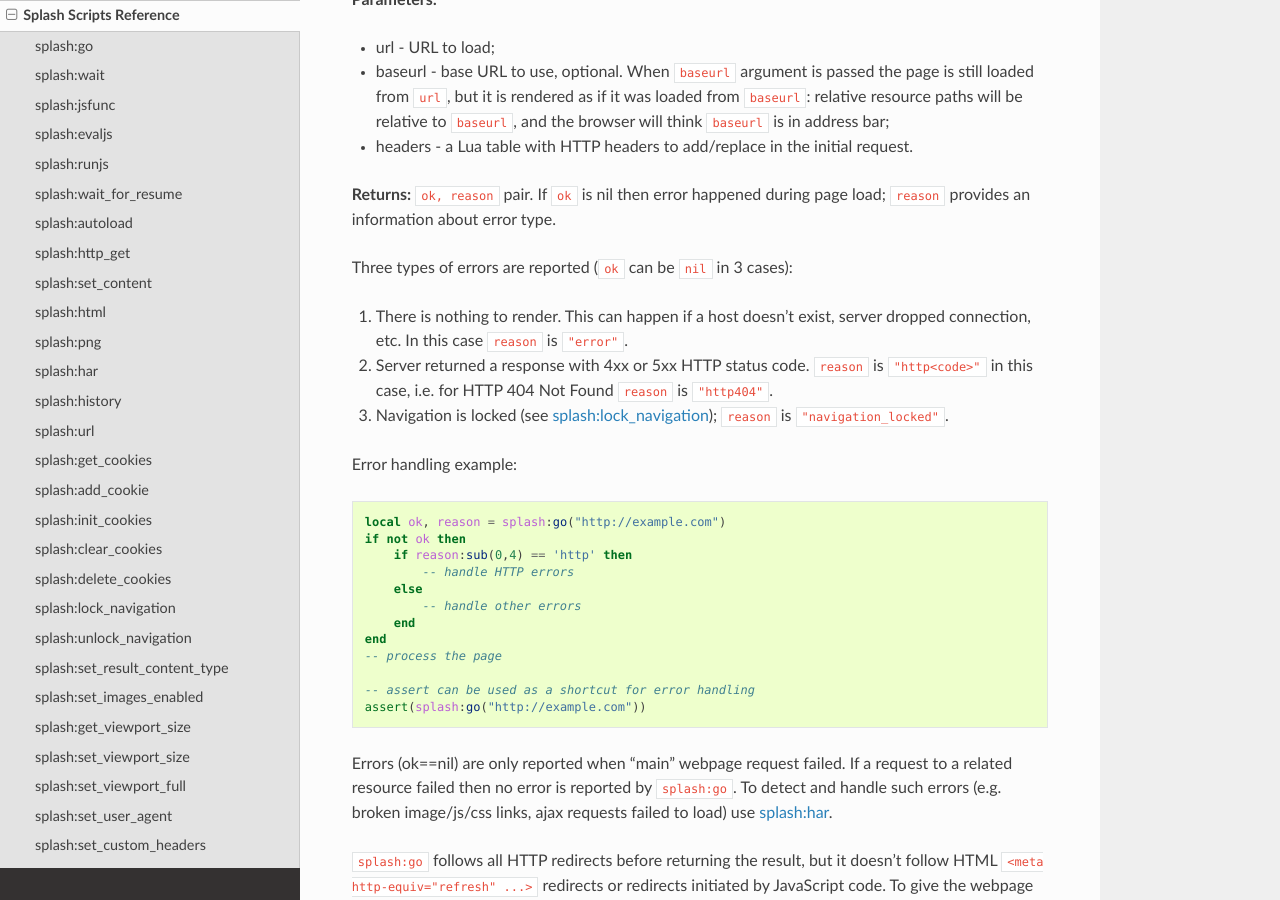
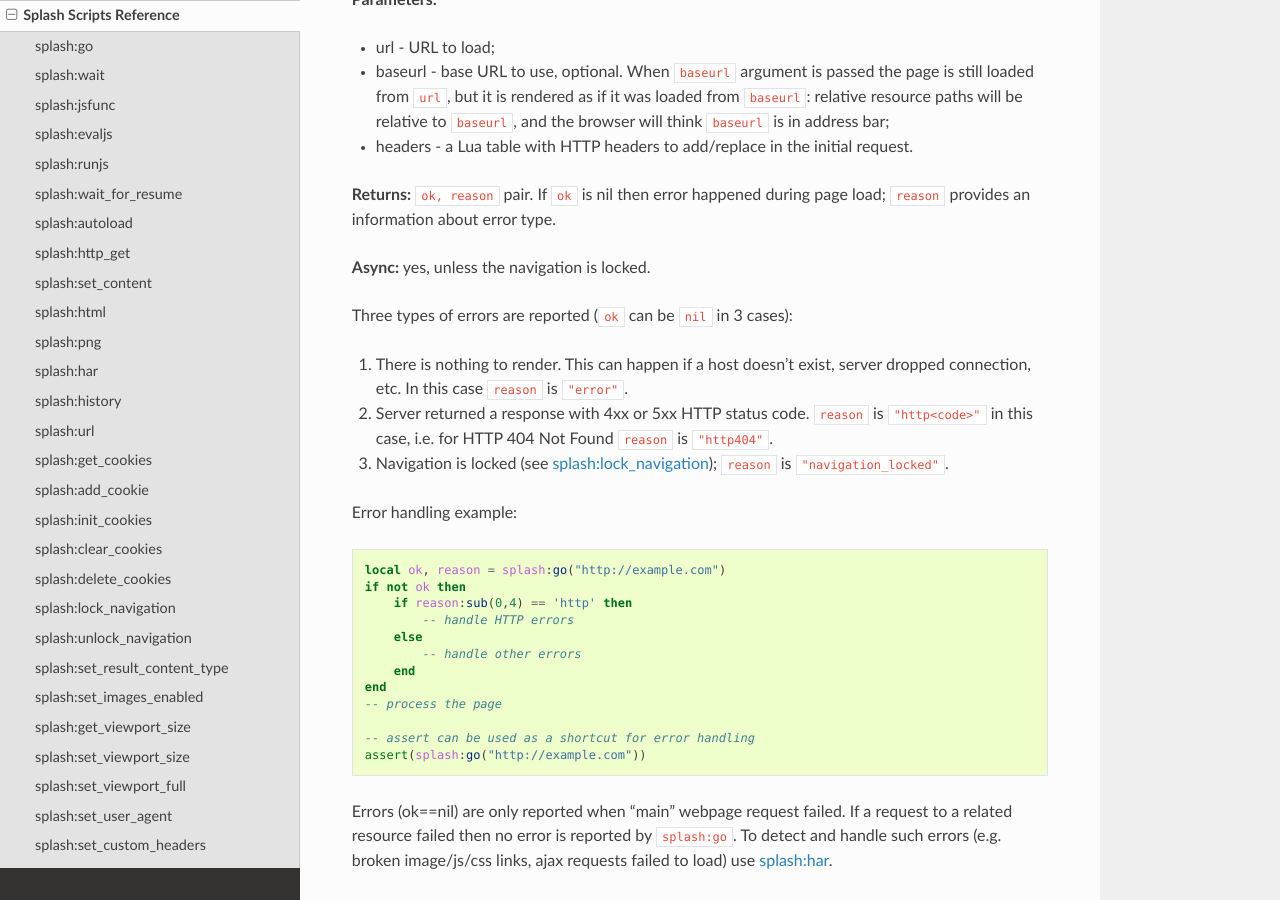
Before and after one commit to scrapinghub/splash, a Sphinx documentation site: the page built from docs/scripting-ref.rst, in a window 1280 px wide and 900 px high, scrolled down 547 px. Built offline with Sphinx 7.4.7 and the Read the Docs theme 2.0.0, drawn with Linux system fonts in a browser that asks for light colours; some of the changed text lies outside the part shown.

Commit message:
DOC document sync/async in splash methods reference docs.

```diff
--- a/docs/scripting-ref.rst
+++ b/docs/scripting-ref.rst
@@ -33,6 +33,8 @@
 
 **Returns:** ``ok, reason`` pair. If ``ok`` is nil then error happened during
 page load; ``reason`` provides an information about error type.
+
+**Async:** yes, unless the navigation is locked.
 
 Three types of errors are reported (``ok`` can be ``nil`` in 3 cases):
 
@@ -115,6 +117,8 @@
 stopped prematurely, and ``reason`` contains a string with a reason.
 Possible reasons are ``"error"`` and ``"redirect"``.
 
+**Async:** yes.
+
 Usage example:
 
 .. code-block:: lua
@@ -161,6 +165,8 @@
 
 **Returns:** a function that can be called from Lua to execute JavaScript
 code in page context.
+
+**Async:** no.
 
 Example:
 
@@ -278,6 +284,8 @@
 converted from JavaScript to Lua data types. In case of syntax errors or
 JavaScript exceptions an error is raised.
 
+**Async:** no.
+
 JavaScript → Lua conversion rules are the same as for
 :ref:`splash:jsfunc <js-lua-conversion-rules>`.
 
@@ -347,6 +355,8 @@
 **Returns:** ``ok, error`` pair. When the execution is successful
 ``ok`` is True. In case of JavaScript errors ``ok`` is ``nil``,
 and ``error`` contains the error string.
+
+**Async:** no.
 
 Example:
 
@@ -426,6 +436,8 @@
 contains any additional key/value pairs set by ``splash.set(…)``. In case of
 timeout or JavaScript errors ``result`` is ``nil`` and ``error`` contains an
 error message string.
+
+**Async:** yes.
 
 Examples:
 
@@ -632,6 +644,8 @@
 **Returns:** ``ok, reason`` pair. If ``ok`` is nil, error happened and
 ``reason`` contains an error description.
 
+**Async:** yes, but only when an URL of a remote resource is passed.
+
 :ref:`splash-autoload` allows to execute JavaScript code at each page load.
 :ref:`splash-autoload` doesn't doesn't execute the passed
 JavaScript code itself. To execute some code once, *after* page is loaded
@@ -700,6 +714,8 @@
 
 **Returns:** a Lua table with the response in `HAR response`_ format.
 
+**Async:** yes.
+
 Example:
 
 .. code-block:: lua
@@ -742,6 +758,8 @@
 **Returns:** ``ok, reason`` pair. If ``ok`` is nil then error happened during
 page load; ``reason`` provides an information about error type.
 
+**Async:** yes.
+
 Example:
 
 .. code-block:: lua
@@ -762,6 +780,8 @@
 **Signature:** ``html = splash:html()``
 
 **Returns:** contents of a current page (as a string).
+
+**Async:** no.
 
 Example:
 
@@ -825,6 +845,8 @@
   or ``'vector'``
 
 **Returns:** PNG screenshot data.
+
+**Async:** no.
 
 Without arguments ``splash:png()`` will take a snapshot of the current viewport.
 
@@ -890,6 +912,8 @@
 **Returns:** information about pages loaded, events happened,
 network requests sent and responses received in HAR_ format.
 
+**Async:** no.
+
 If your script returns the result of ``splash:har()`` in a top-level
 ``"har"`` key then Splash UI will give you a nice diagram with network
 information (similar to "Network" tabs in Firefox or Chrome developer tools):
@@ -913,6 +937,8 @@
 
 **Returns:** information about requests/responses for the pages loaded, in
 `HAR entries`_ format.
+
+**Async:** no.
 
 ``splash:history`` doesn't return information about related resources
 like images, scripts, stylesheets or AJAX requests. If you need this
@@ -944,6 +970,8 @@
 
 **Returns:** the current URL.
 
+**Async:** no.
+
 .. _splash-get-cookies:
 
 splash:get_cookies
@@ -953,6 +981,8 @@
 
 **Returns:** CookieJar contents - an array with all cookies available
 for the script. The result is returned in `HAR cookies`_ format.
+
+**Async:** no.
 
 .. _HAR cookies: http://www.softwareishard.com/blog/har-12-spec/#cookies
 
@@ -980,6 +1010,8 @@
 
 **Signature:** ``cookies = splash:add_cookie{name, value, path=nil, domain=nil, expires=nil, httpOnly=nil, secure=nil}``
 
+**Async:** no.
+
 Example:
 
 .. code-block:: lua
@@ -1005,6 +1037,8 @@
   :ref:`splash-get-cookies` returns.
 
 **Returns:** nil.
+
+**Async:** no.
 
 Example 1 - save and restore cookies:
 
@@ -1047,6 +1081,8 @@
 
 **Returns:** a number of cookies deleted.
 
+**Async:** no.
+
 To delete only specific cookies
 use :ref:`splash-delete-cookies`.
 
@@ -1067,6 +1103,8 @@
 
 **Returns:** a number of cookies deleted.
 
+**Async:** no.
+
 This function does nothing when both *name* and *url* are nil.
 To remove all cookies use :ref:`splash-clear-cookies` method.
 
@@ -1079,6 +1117,8 @@
 
 **Signature:** ``splash:lock_navigation()``
 
+**Async:** no.
+
 After calling this method the navigation away from the current page is no
 longer permitted - the page is locked to the current URL.
 
@@ -1090,6 +1130,8 @@
 Unlock navigation.
 
 **Signature:** ``splash:unlock_navigation()``
+
+**Async:** no.
 
 After calling this method the navigation away from the page becomes
 permitted. Note that the pending navigation requests suppressed
@@ -1109,6 +1151,8 @@
 * content_type - a string with Content-Type header value.
 
 **Returns:** nil.
+
+**Async:** no.
 
 If a table is returned by "main" function then
 ``splash:set_result_content_type`` has no effect: Content-Type of the result
@@ -1150,6 +1194,8 @@
 
 **Returns:** nil.
 
+**Async:** no.
+
 By default, images are enabled. Disabling of the images can save a lot
 of network traffic (usually around ~50%) and make rendering faster.
 Note that this option can affect the JavaScript code inside page:
@@ -1184,6 +1230,8 @@
 
 **Returns:** two numbers: width and height of the viewport in pixels.
 
+**Async:** no.
+
 
 .. _splash-set-viewport-size:
 
@@ -1200,6 +1248,8 @@
 * height - integer, requested viewport height in pixels.
 
 **Returns:** nil.
+
+**Async:** no.
 
 This will change the size of the visible area and subsequent rendering
 commands, e.g., :ref:`splash-png`, will produce an image with the specified
@@ -1237,6 +1287,8 @@
 
 **Returns:** two numbers: width and height the viewport is set to, in pixels.
 
+**Async:** no.
+
 ``splash:set_viewport_full`` should be called only after page is loaded, and
 some time passed after that (use :ref:`splash-wait`). This is an unfortunate
 restriction, but it seems that this is the only way to make automatic resizing
@@ -1272,6 +1324,8 @@
 
 **Returns:** nil.
 
+**Async:** no.
+
 .. _splash-set-custom-headers:
 
 splash:set_custom_headers
@@ -1286,6 +1340,8 @@
 * headers - a Lua table with HTTP headers.
 
 **Returns:** nil.
+
+**Async:** no.
 
 Headers are merged with WebKit default headers, overwriting WebKit values
 in case of conflicts.
@@ -1317,6 +1373,8 @@
 
 **Returns:** a table that can be useful for performance analysis.
 
+**Async:** no.
+
 As of now, this table contains:
 
 * ``walltime`` - (float) number of seconds since epoch, analog of ``os.clock``
```
Also changed, not shown: docs/scripting-tutorial.rst (+4 -6 lines), 3 other files.
